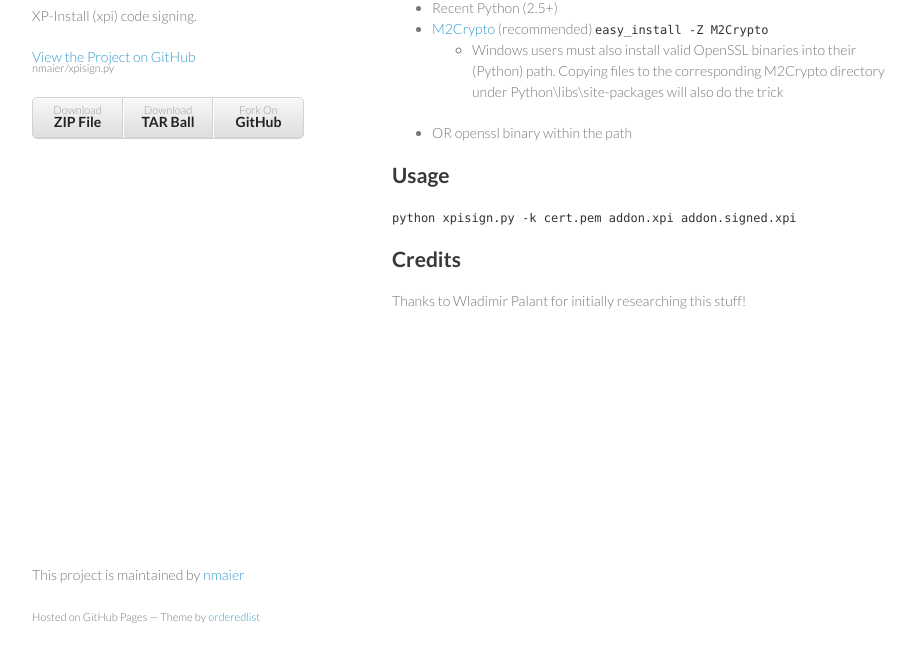
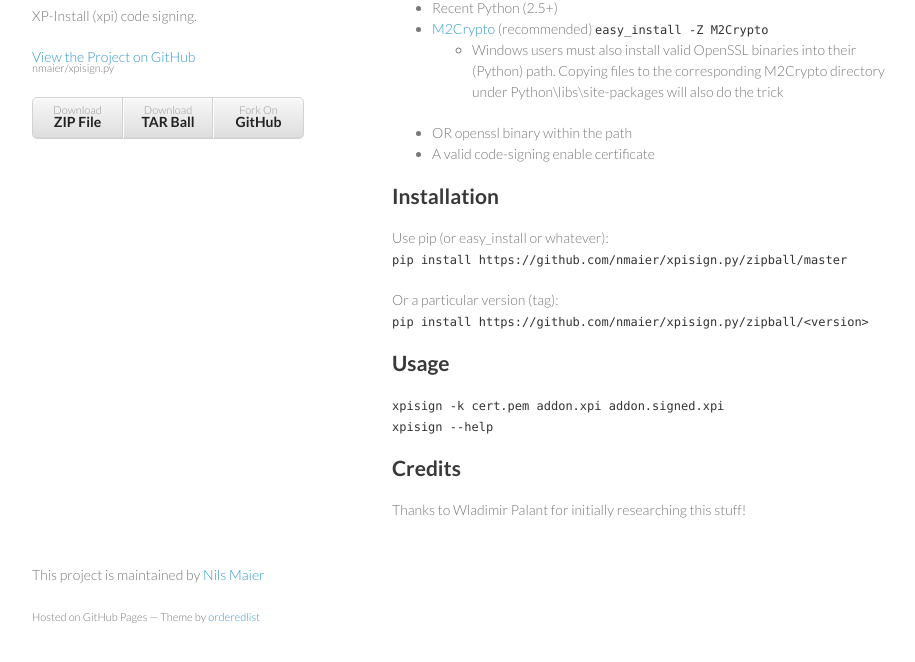
Before and after one commit to nmaier/xpisign.py, a plain HTML site: page index.html in a window 1280 px wide. Shown: the part 104-766 px from the top of the page, without its empty margins (178-1093 px from the left). Drawn offline with Linux system fonts and the light colour scheme.

Commit message:
Add Usage/Installtion
and cleanup the markup

```diff
--- a/index.html
+++ b/index.html
@@ -2,8 +2,7 @@
 <html>
   <head>
     <meta charset="utf-8">
-    <meta http-equiv="X-UA-Compatible" content="chrome=1">
-    <title>xpisign.py by nmaier</title>
+    <title>xpisign.py &mdash; XP-Install (xpi) code signing</title>
 
     <link rel="stylesheet" href="stylesheets/styles.css">
     <link rel="stylesheet" href="stylesheets/pygment_trac.css">
@@ -26,32 +25,35 @@
       </header>
       <section>
         <h2>Requirements</h2>
-
         <ul>
           <li>Recent Python (2.5+)</li>
-<li>
-<a href="http://pypi.python.org/pypi/M2Crypto">M2Crypto</a> (recommended)
-<code>easy_install -Z M2Crypto</code>
-
+          <li><a href="http://pypi.python.org/pypi/M2Crypto">M2Crypto</a> (recommended) <code>easy_install -Z M2Crypto</code>
             <ul>
               <li>Windows users must also install valid OpenSSL binaries into their (Python) path. Copying files to the corresponding M2Crypto directory under Python\libs\site-packages will also do the trick</li>
             </ul>
           </li>
           <li>OR openssl binary within the path</li>
-</ul><h2>Usage</h2>
+          <li>A valid code-signing enable certificate</li>
+        </ul>
 
-<p><code>python xpisign.py -k cert.pem addon.xpi addon.signed.xpi</code></p>
+        <h2>Installation</h2>
+        <p>Use pip (or easy_install or whatever):<br>
+        <code>pip install https://github.com/nmaier/xpisign.py/zipball/master</code></p>
+        <p>Or a particular version (tag):<br>
+        <code>pip install https://github.com/nmaier/xpisign.py/zipball/&lt;version&gt;</code></p>
+
+        <h2>Usage</h2>
+        <p><code>xpisign -k cert.pem addon.xpi addon.signed.xpi</code><br>
+        <code>xpisign --help</code></p>
 
         <h2>Credits</h2>
-
         <p>Thanks to Wladimir Palant for initially researching this stuff!</p>
       </section>
       <footer>
-        <p>This project is maintained by <a href="https://github.com/nmaier">nmaier</a></p>
+        <p>This project is maintained by <a href="https://github.com/nmaier">Nils Maier</a></p>
         <p><small>Hosted on GitHub Pages &mdash; Theme by <a href="https://github.com/orderedlist">orderedlist</a></small></p>
       </footer>
     </div>
     <script src="javascripts/scale.fix.js"></script>
-
   </body>
 </html>
```
Lines whose indentation alone changed are shown as unchanged.
